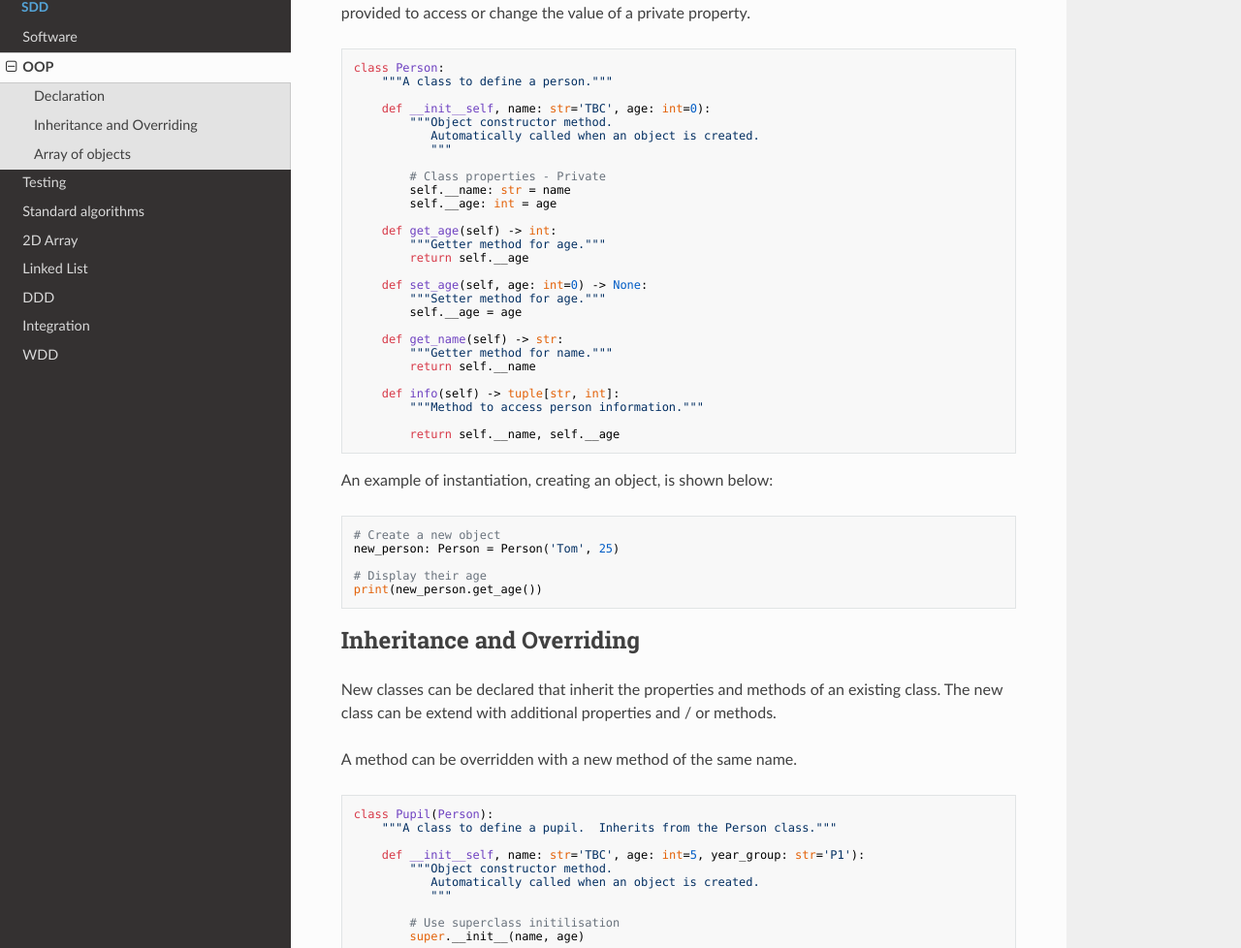
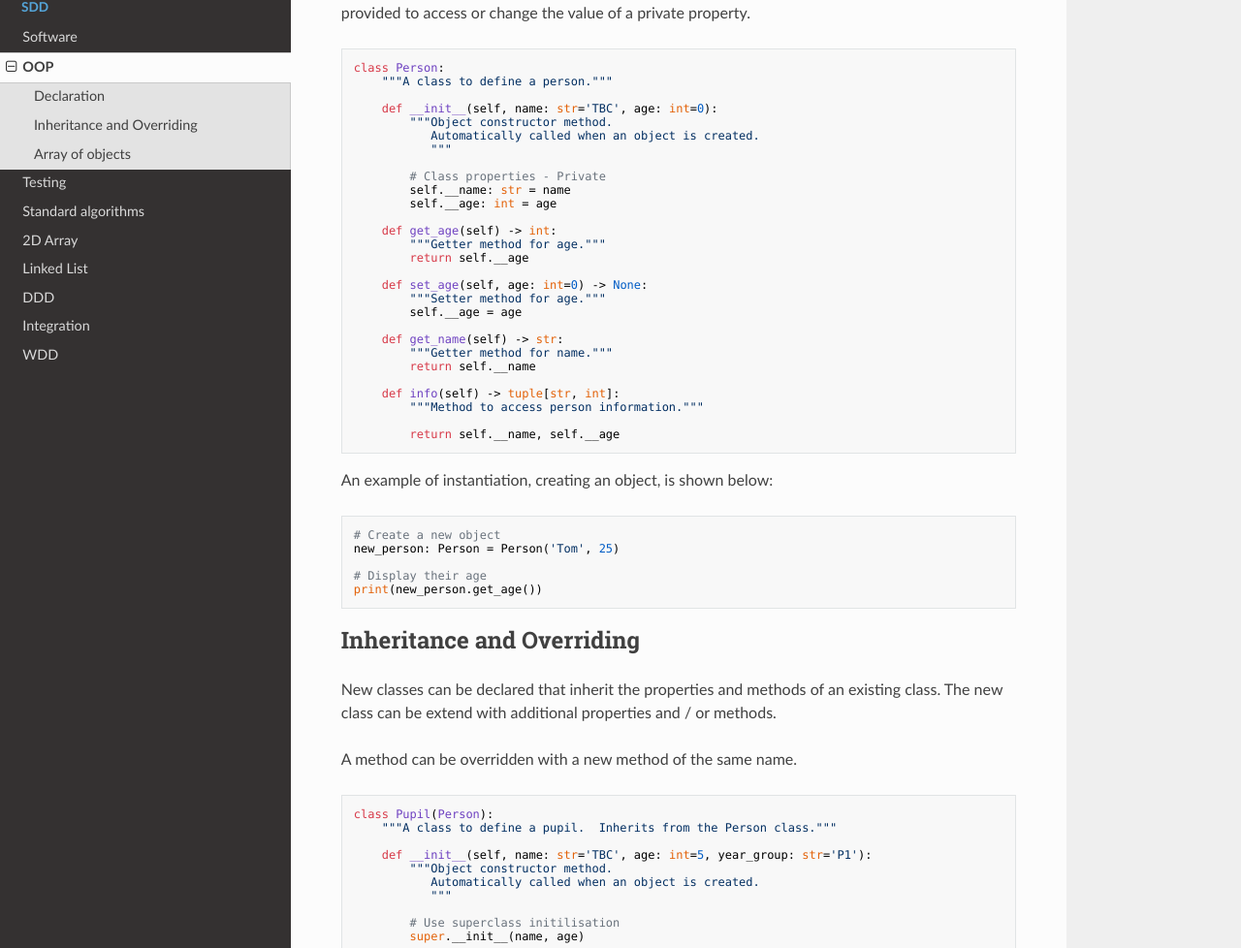
Before and after one commit to MrFriendCS/AH-CS, an MkDocs documentation site: the page built from docs/sdd/AH-CS-SDD-OOP.md, in a window 1280 px wide and 1400 px high, scrolled down 520 px. Shown: the part 155-1133 px from the top of the window at 97% size. Built offline with MkDocs 1.6.1, drawn with Linux system fonts in a browser that asks for light colours; nearby versions of some CDN libraries.

Commit message:
Update AH-CS-SDD-OOP.md

```diff
--- a/docs/sdd/AH-CS-SDD-OOP.md
+++ b/docs/sdd/AH-CS-SDD-OOP.md
@@ -28,7 +28,7 @@ Accessor (getter) and mutator (setter) methods will need to be provided to acces
 class Person:
     """A class to define a person."""
 
-    def __init__self, name: str='TBC', age: int=0):
+    def __init__(self, name: str='TBC', age: int=0):
         """Object constructor method.
            Automatically called when an object is created.
            """
@@ -77,7 +77,7 @@ A method can be overridden with a new method of the same name.
 class Pupil(Person):
     """A class to define a pupil.  Inherits from the Person class."""
 
-    def __init__self, name: str='TBC', age: int=5, year_group: str='P1'):
+    def __init__(self, name: str='TBC', age: int=5, year_group: str='P1'):
         """Object constructor method.
            Automatically called when an object is created.
            """
```
